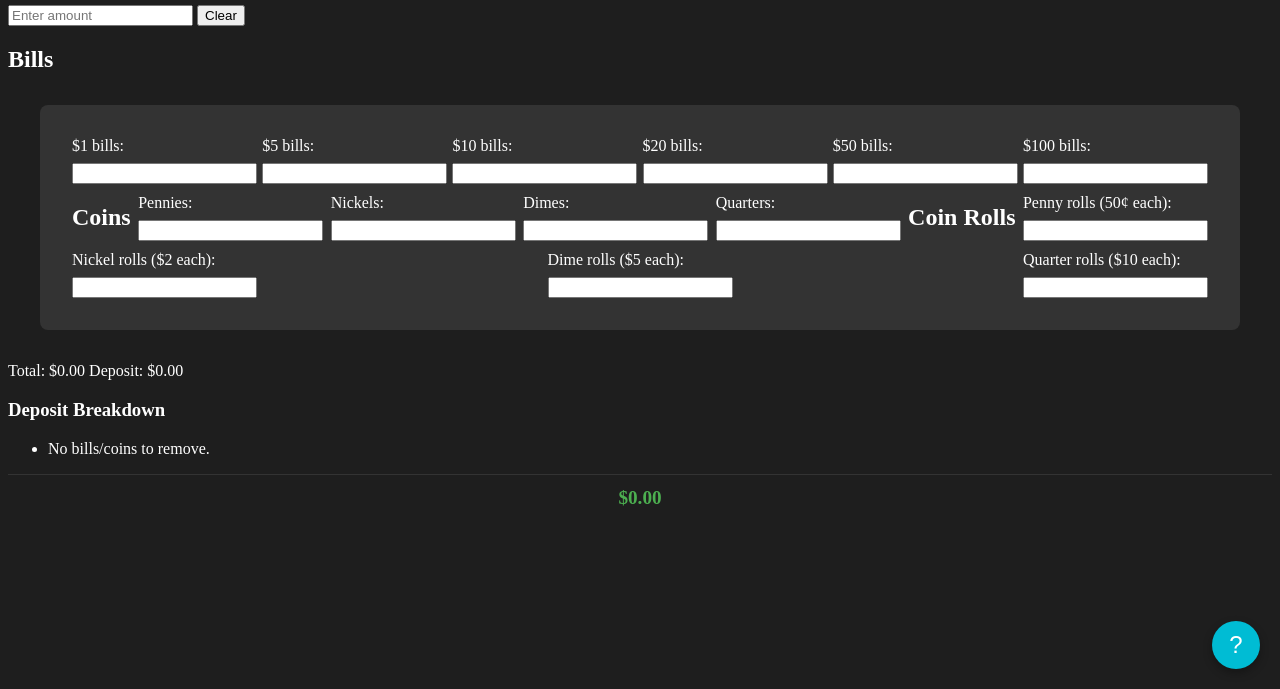
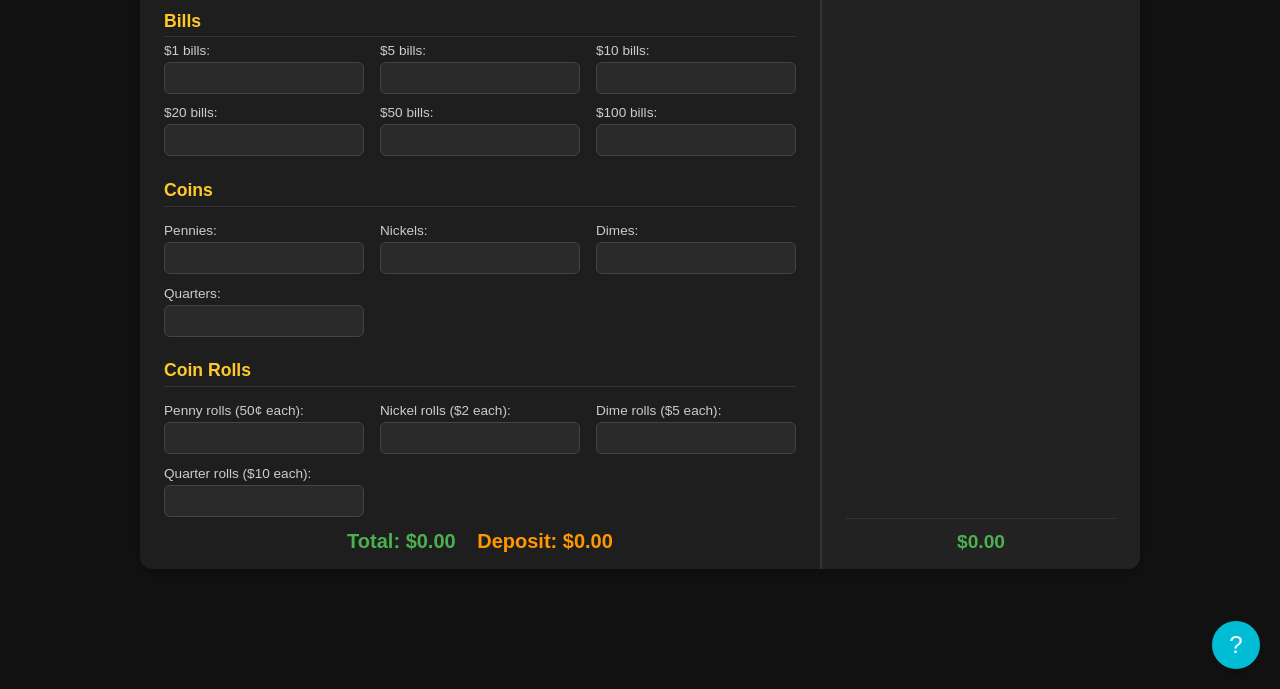
Before and after one commit to cgolden15/bank, a plain HTML site: page count/index.html in a window 1280 px wide. Shown: the part 111-800 px from the top of the page. Drawn offline with Linux system fonts and the light colour scheme.

Commit message:
Update style.css

```diff
--- a/count/style.css
+++ b/count/style.css
@@ -1,31 +1,185 @@
+/* Reset and base */
+* {
+  box-sizing: border-box;
+}
+html,
 body {
-  background-color: #1E1E1E;
-  color: #FFF;
+  margin: 0;
+  padding: 0;
+  height: 100vh;
+  overflow: hidden;
+  font-family: Arial, sans-serif;
+  background: #121212;
+  color: #e0e0e0;
+}
+
+body {
+  display: flex;
+  justify-content: center;
+  align-items: stretch;
+  padding: 10px;
+}
+
+.calculator {
+  background: #1e1e1e;
+  border-radius: 12px;
+  box-shadow: 0 5px 15px rgba(0, 0, 0, 0.3);
+  max-width: 1000px;
+  width: 100%;
+  display: flex;
+  height: 670px; /* reduced height */
+  overflow: hidden;
+}
+
+.main-content {
+  flex: 1;
+  display: flex;
+  flex-direction: column;
+  padding: 16px 24px;
+  overflow: hidden;
 }
 
 h1 {
-  font-size: 2rem;
-  margin-bottom: 2rem;
+  text-align: center;
+  margin: 0 0 12px 0;
+  font-size: 1.5rem;
+  color: #00bcd4;
+  flex-shrink: 0;
 }
 
-form {
+.start-bank-container {
   display: flex;
-  flex-direction: row;
-  justify-content: space-between;
-  flex-wrap: wrap;
-  align-items: center;
-  margin: 2rem;
-  padding: 2rem;
-  background-color: #333;
-  border-radius: 0.5rem;
+  align-items: flex-end;
+  gap: 10px;
+  margin-bottom: 12px;
+  max-width: 300px;
+}
+
+.start-bank-container label {
+  font-size: 0.9rem;
+  color: #ccc;
+  white-space: nowrap;
+}
+
+#startBank {
+  flex: 1;
+  padding: 6px 8px;
+  font-size: 1rem;
+  border-radius: 6px;
+  border: 1px solid #444;
+  background: #2a2a2a;
+  color: #fff;
+  text-align: left;
+}
+
+button#clearBtn {
+  padding: 6px 12px;
+  font-size: 1rem;
+  border-radius: 6px;
+  border: none;
+  background: #00bcd4;
+  color: white;
+  cursor: pointer;
+  transition: background 0.2s;
+}
+button#clearBtn:hover {
+  background: #0097a7;
+}
+
+/* Grid of inputs */
+form#money-form {
+  flex: 1;
+  overflow: hidden;
+  display: grid;
+  grid-template-columns: repeat(3, 1fr);
+  gap: 10px 16px;
+}
+
+h2 {
+  grid-column: 1 / -1;
+  margin: 12px 0 6px 0;
+  font-size: 1.1rem;
+  color: #ffca28;
+  border-bottom: 1px solid #333;
+  padding-bottom: 4px;
 }
 
 label {
   display: block;
-  margin-bottom: 0.5rem;
+  font-size: 0.85rem;
+  color: #ccc;
+  margin-bottom: 4px;
 }
 
-total {
-	font-size: 2rem;
-  margin-bottom: 2rem;
+input[type="number"] {
+  width: 100%;
+  padding: 6px 8px;
+  font-size: 1rem;
+  border-radius: 6px;
+  border: 1px solid #444;
+  background: #2a2a2a;
+  color: #fff;
 }
+
+input[type="number"]:focus {
+  outline: none;
+  border-color: #00bcd4;
+  box-shadow: 0 0 5px #00bcd4;
+}
+
+/* Totals fixed at bottom of main-content */
+.totals {
+  margin-top: 12px;
+  font-size: 1.25rem;
+  font-weight: bold;
+  color: #4caf50;
+  text-align: center;
+  flex-shrink: 0;
+}
+
+.totals .deposit {
+  color: #ff9800;
+  margin-left: 16px;
+}
+
+/* Side panel fixed width */
+.side-panel {
+  width: 320px;
+  background: #222;
+  border-left: 2px solid #333;
+  padding: 16px 24px;
+  color: #ccc;
+  border-radius: 0 12px 12px 0;
+  display: flex;
+  flex-direction: column;
+}
+
+.side-panel h3 {
+  margin: 0 0 12px 0;
+  font-size: 1.2rem;
+  color: #00bcd4;
+  flex-shrink: 0;
+}
+
+#breakdownList {
+  flex-grow: 1;
+  margin: 0;
+  padding: 0;
+  list-style: none;
+  overflow-y: auto;
+}
+
+#breakdownList li {
+  padding: 4px 0;
+  border-bottom: 1px solid #333;
+  font-size: 0.9rem;
+}
+
+/* Remove scrollbars if you want by forcing max height to fit */
+#breakdownList::-webkit-scrollbar {
+  width: 6px;
+}
+#breakdownList::-webkit-scrollbar-thumb {
+  background-color: #444;
+  border-radius: 3px;
+}
```
